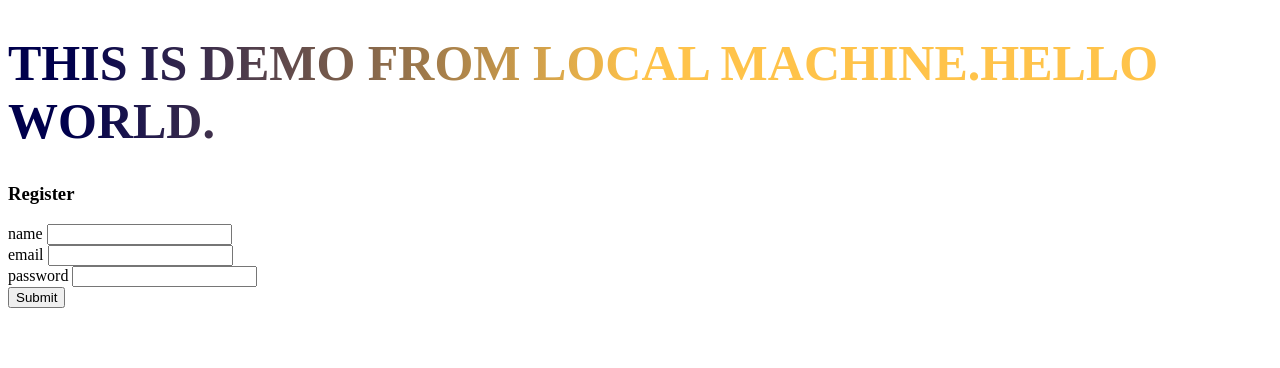
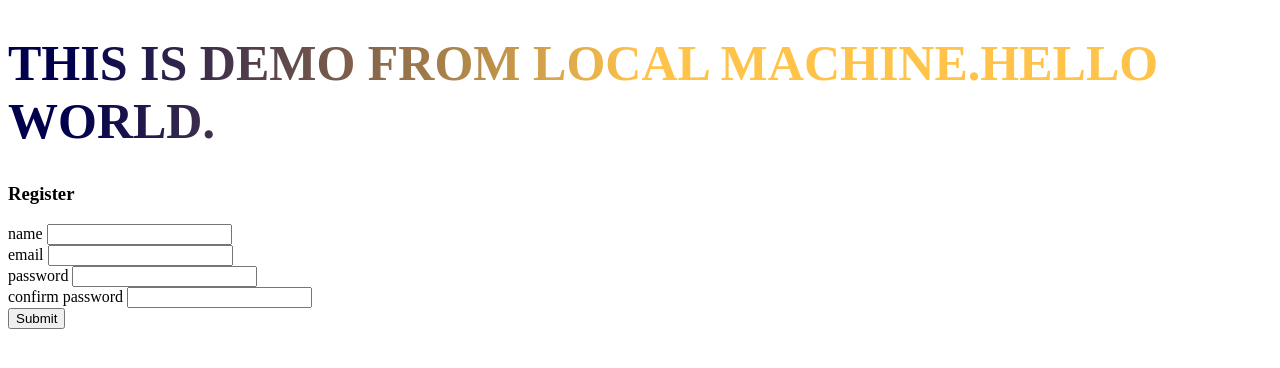
Before and after one commit to karan-suthar-05/hello-world, a plain HTML site: page index.html in a window 1280 px wide. Drawn offline with Linux system fonts and the light colour scheme.

Commit message:
add the confirm password field to form

```diff
--- a/index.html
+++ b/index.html
@@ -18,6 +18,8 @@
         <input type="email"><br>
         <label for="">password</label>
         <input type="password"><br>
+        <label for="">confirm password</label>
+        <input type="password"><br>
         <input type="submit">
     </form>
 </body>
```
